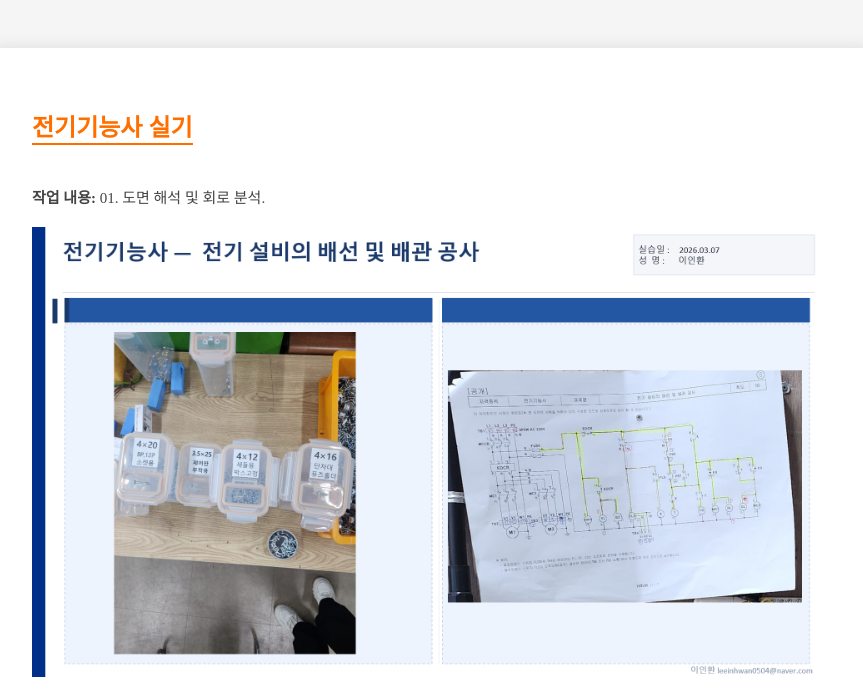
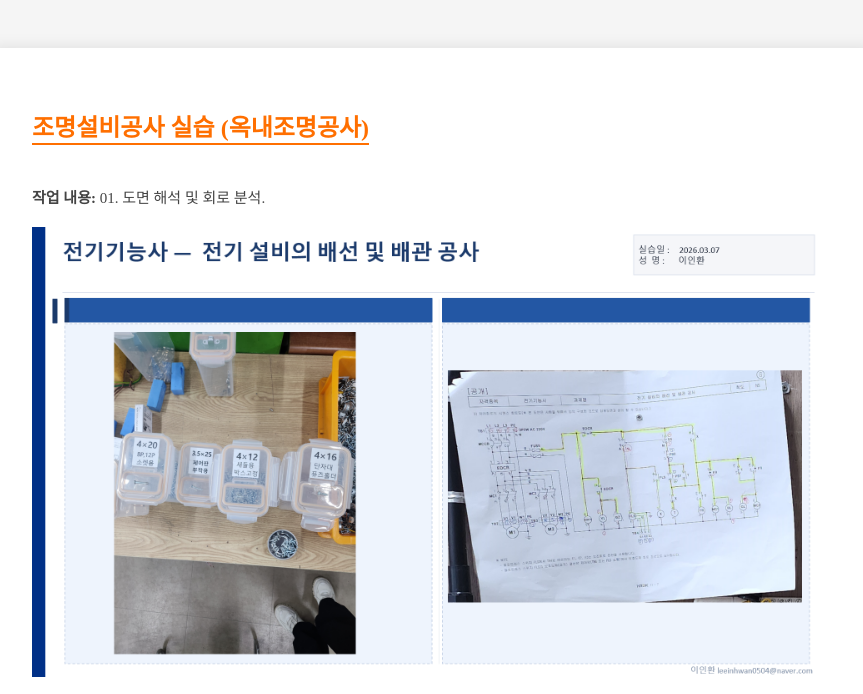
Before and after one commit to leeinhwan0504/portfolio, a plain HTML site: page portfolio/portfolio_detail_02.html in a window 1280 px wide. Shown: the top 694 px of the page, without its empty margins (208-1071 px from the left). Drawn offline with Linux system fonts and the light colour scheme; files whose address does not match are found by name.

Commit message:
Update portfolio_detail_02.html

```diff
--- a/portfolio/portfolio_detail_02.html
+++ b/portfolio/portfolio_detail_02.html
@@ -90,7 +90,7 @@
 
 <div class="slide-container">
     <div class="project-header">
-        <h2>전기기능사 실기</h2>
+        <h2>조명설비공사 실습 (옥내조명공사)</h2>
     </div>
 
     <!-- 작업 설명 영역 -->
```
